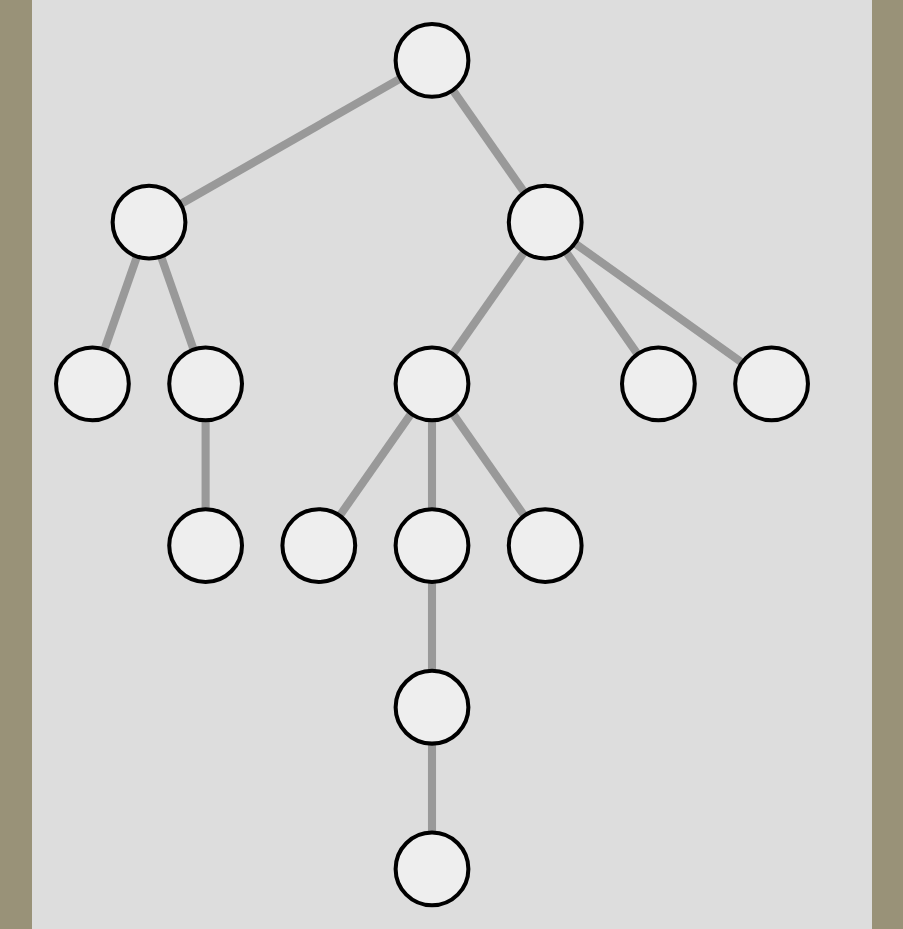
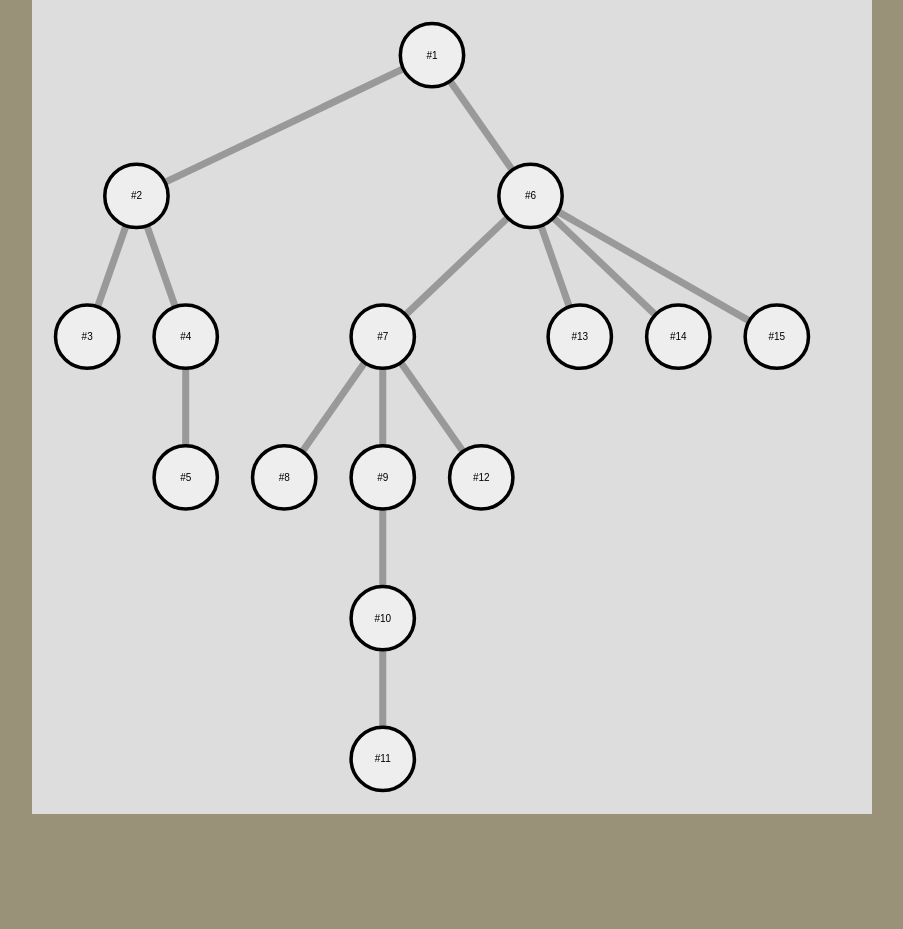
Before and after one commit to PlumpMath/story_visualizer, a plain HTML site: page index.html in a window 1280 px wide. Shown: the whole page, without its empty margins (188-1091 px from the left). After the commit the page ends 814 px from the top, so only its background shows below. Drawn offline with Linux system fonts and the light colour scheme.

Commit message:
La til page med number som konsept.

```diff
--- a/index.html
+++ b/index.html
@@ -26,6 +26,7 @@
 <script src="src/node.js"></script>
 <script src="src/link.js"></script>
 <script src="src/graph.js"></script>
+<script src="src/page.js"></script>
 <script src="visualizer.js"></script>
 
 </html>
--- a/src/node.js
+++ b/src/node.js
@@ -20,10 +20,8 @@ var SK = SK || {};
 		},
 		links: [],
 
-		create: function (number) {
-			var self = Object.create(this);
-			self.number = number;
-			return self;
+		create: function () {
+			return Object.create(this);
 		},
 
 		get_radius: function () {
--- /dev/null
+++ b/src/page.js
@@ -0,0 +1,12 @@
+SK.page = {
+	create: function (number) {
+		var self = $.extend(SK.node.create(), this);
+		self.number = number;
+		return self;
+	},
+
+	render: function (x, y, paper) {
+		SK.node.render.apply(this, arguments);
+		paper.text(x, y, "#" + this.number);
+	}
+};
--- a/visualizer.js
+++ b/visualizer.js
@@ -2,8 +2,8 @@
 
 	var holder = $("#holder"),
 
-	node = function (links) {
-		var p = SK.node.create();
+	page = function (number, links) {
+		var p = SK.page.create(number);
 		if (links) {
 			p.set_links(links);
 		}
@@ -18,21 +18,22 @@
 		return l;
 	},
 
-	root_node = node([
-		link(node([
-			link(node()),
-			link(node([
-				link(node())
+	root_node = page(1, [
+		link(page(2, [
+			link(page(3)),
+			link(page(4, [
+				link(page(5))
 			]))
 		])),
-		link(node([
-			link(node([
-				link(node()),
-				link(node([link(node([link(node())]))])),
-				link(node())
+		link(page(6, [
+			link(page(7, [
+				link(page(8)),
+				link(page(9, [link(page(10, [link(page(11))]))])),
+				link(page(12))
 			])),
-			link(node()),
-			link(node())
+			link(page(13)),
+			link(page(14)),
+			link(page(15))
 		]))
 	]),
 
```
Also changed, not shown: app.js (deleted, +0 -59 lines), test/asserts.js (added, +7 -0 lines), test/tc_page.js (added, +15 -0 lines).
